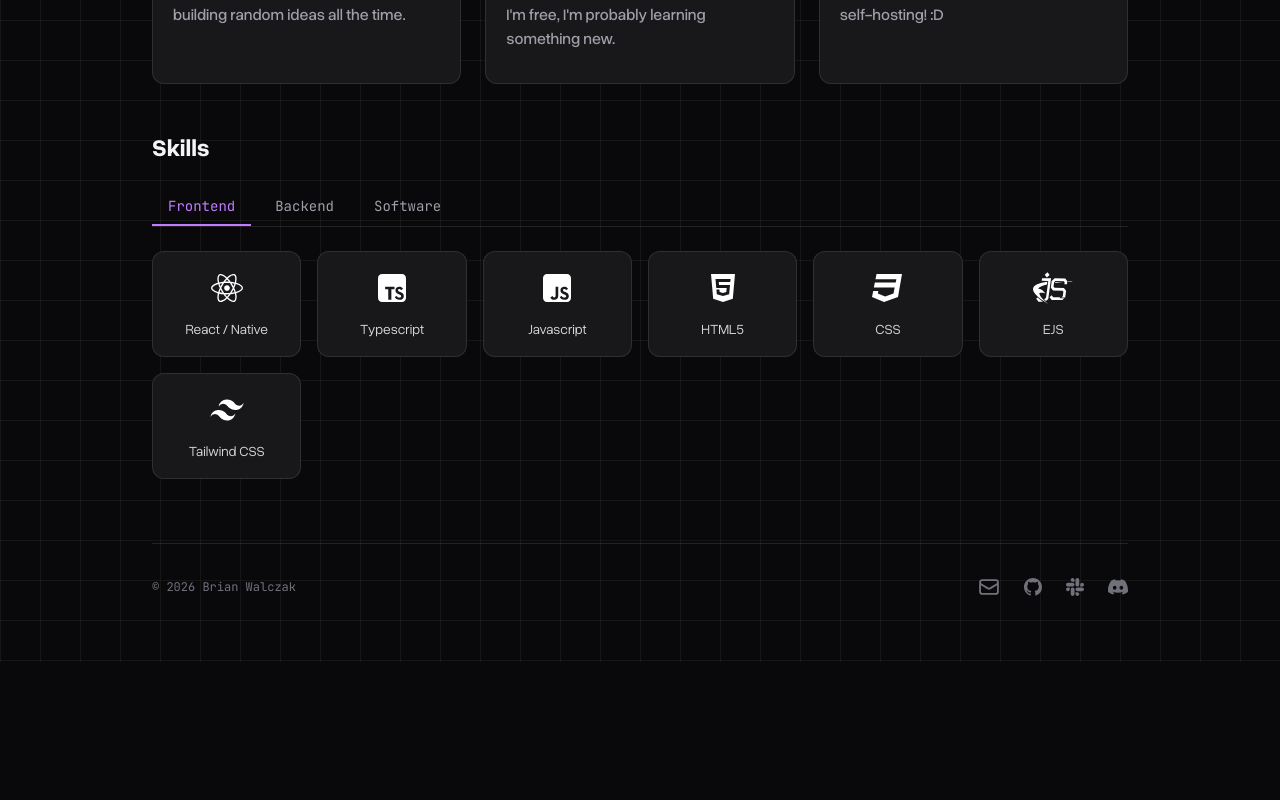
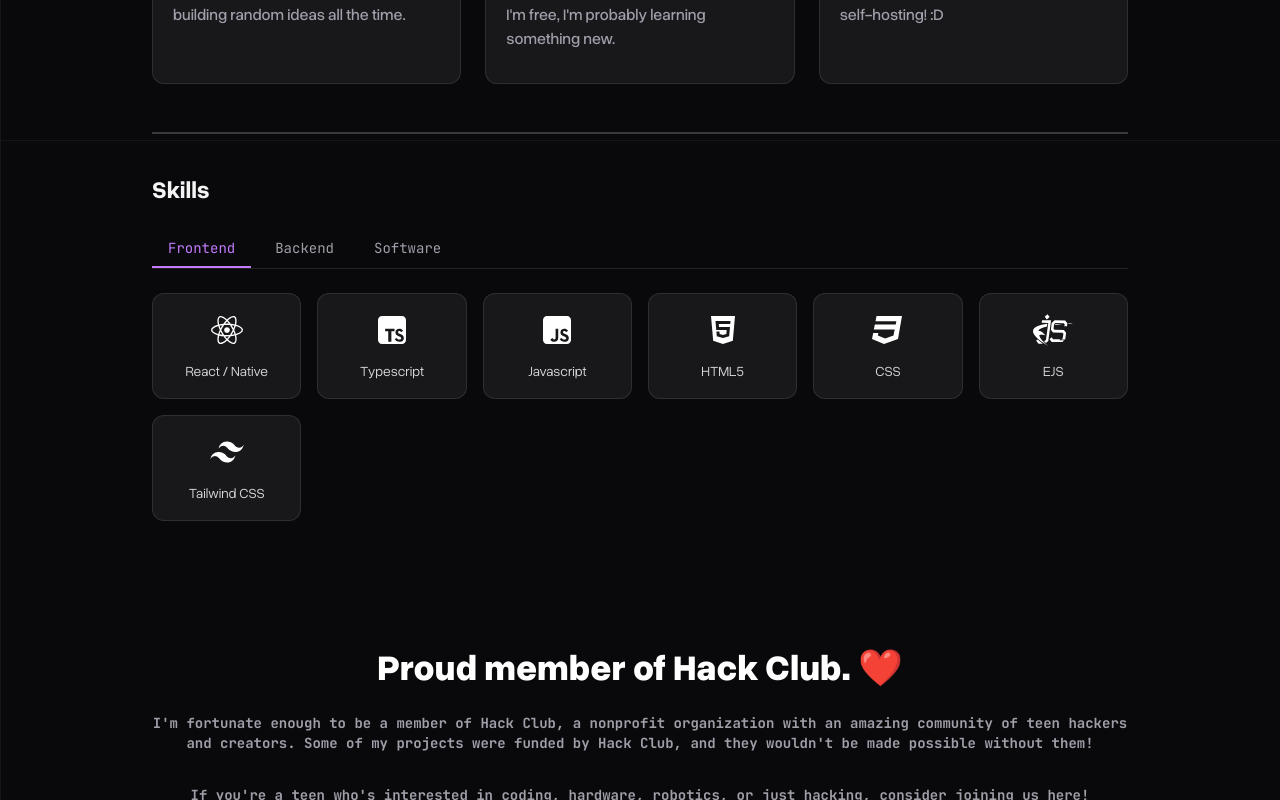
Before and after one commit to brianwalczak/website, a Next.js app: page / in a window 1280 px wide. Shown: the part 660-1460 px from the top of the page. Before the commit the page ends 1322 px from the top, so only its background shows below. Built offline with nearby package versions, Linux system fonts and the light colour scheme; no server answers.

Commit message:
Add Hack Club message, fix Prisma icon, add divider

```diff
--- a/src/app/globals.css
+++ b/src/app/globals.css
@@ -22,6 +22,7 @@
   /* grid background */
   background-image: linear-gradient(rgba(255, 255, 255, 0.05) 1px, transparent 1px), linear-gradient(90deg, rgba(255, 255, 255, 0.05) 1px, transparent 1px);
   background-size: 40px 40px;
+  background-attachment: fixed;
 }
 
 .mono {
--- a/src/app/page.tsx
+++ b/src/app/page.tsx
@@ -84,7 +84,7 @@
         </div>
       </section>
 
-      <section className="mt-12">
+      <section className="mt-12 border-t-2 border-white/20 pt-10">
         <h2 className="text-zinc-100 text-2xl font-bold mb-6">Skills</h2>
 
         <div className="flex justify-center sm:justify-start border-b border-white/10 gap-2 mb-6"> {/* centered on mobile devices! */}
@@ -181,7 +181,7 @@
               </div>
 
               <div className="flex flex-col items-center gap-3 p-4 border border-white/10 bg-zinc-900 rounded-xl hover:border-white/20 transition">
-                <svg className="size-9 my-0.5 text-white" fill="currentColor" xmlns="http://www.w3.org/2000/svg" viewBox="0 0 58 72"><path d="M0.522473 45.0933C-0.184191 46.246 -0.173254 47.7004 0.550665 48.8423L13.6534 69.5114C14.5038 70.8529 16.1429 71.4646 17.6642 71.0082L55.4756 59.6648C57.539 59.0457 58.5772 56.7439 57.6753 54.7874L33.3684 2.06007C32.183 -0.511323 28.6095 -0.722394 27.1296 1.69157L0.522473 45.0933ZM32.7225 14.1141C32.2059 12.9187 30.4565 13.1028 30.2001 14.3796L20.842 60.9749C20.6447 61.9574 21.5646 62.7964 22.5248 62.5098L48.6494 54.7114C49.4119 54.4838 49.8047 53.6415 49.4891 52.9111L32.7225 14.1141Z"/></svg>
+                <svg className="size-9 my-0.5 text-white" fill="currentColor" xmlns="http://www.w3.org/2000/svg" viewBox="0 0 58 72"><path fillRule="evenodd" clipRule="evenodd" d="M0.522473 45.0933C-0.184191 46.246 -0.173254 47.7004 0.550665 48.8423L13.6534 69.5114C14.5038 70.8529 16.1429 71.4646 17.6642 71.0082L55.4756 59.6648C57.539 59.0457 58.5772 56.7439 57.6753 54.7874L33.3684 2.06007C32.183 -0.511323 28.6095 -0.722394 27.1296 1.69157L0.522473 45.0933ZM32.7225 14.1141C32.2059 12.9187 30.4565 13.1028 30.2001 14.3796L20.842 60.9749C20.6447 61.9574 21.5646 62.7964 22.5248 62.5098L48.6494 54.7114C49.4119 54.4838 49.8047 53.6415 49.4891 52.9111L32.7225 14.1141Z"/></svg>
 
                 <span className="text-sm text-zinc-300 text-center">Prisma</span>
               </div>
@@ -247,6 +247,12 @@
           )}
         </div>
       </section>
+
+      <section className="mt-32 mb-16 text-center">
+        <h2 className="text-4xl font-extrabold text-white mb-6">Proud member of Hack Club. ❤️</h2>
+        <p className="mono text-zinc-400 text-sm font-bold mb-8">I'm fortunate enough to be a member of Hack Club, a nonprofit organization with an amazing community of teen hackers and creators. Some of my projects were funded by Hack Club, and they wouldn't be made possible without them!</p>
+        <p className="mono text-zinc-400 text-sm font-bold">If you're a teen who's interested in coding, hardware, robotics, or just hacking, consider <a href="https://hackclub.com/slack" target="_blank" rel="noopener noreferrer" className="underline">joining us here</a>!</p>
+      </section>
     </>
   );
 }
```
